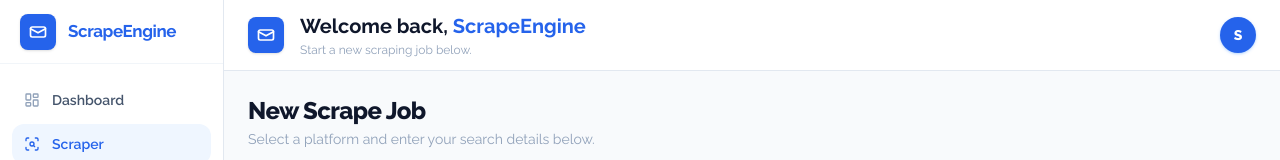
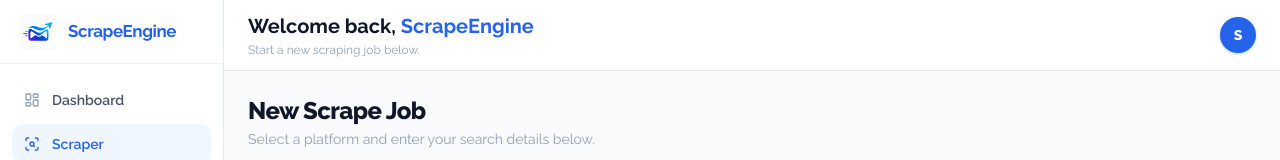
Before and after one commit to sndshx/Email-Scraping-, a Next.js app: page /scrape in a window 1280 px wide. Shown: the top 160 px of the page. Built offline with nearby package versions, Linux system fonts and the light colour scheme; no server answers.

Commit message:
fixed logo in dashboard

```diff
--- a/src/app/component/sidebar.tsx
+++ b/src/app/component/sidebar.tsx
@@ -1,7 +1,8 @@
 "use client";
+
 import Link from "next/link";
 import { usePathname } from "next/navigation";
-import { useEffect, useState } from "react";
+import Image from "next/image";
 import {
   LayoutDashboard,
   ScanSearch,
@@ -9,7 +10,6 @@
   History,
   LogOut,
   Zap,
-  CheckCircle2,
 } from "lucide-react";
 
 const navItems = [
@@ -21,33 +21,18 @@
 
 export default function Sidebar() {
   const pathname = usePathname();
-  const [planType, setPlanType] = useState<string>("Free");
-  const [isActive, setIsActive] = useState(false);
-  const [loading, setLoading] = useState(true); // ← add this
-
-  useEffect(() => {
-    fetch("/api/user-subscription")
-      .then((res) => res.json())
-      .then((data) => {
-        setPlanType(data.planType || "Free");
-        setIsActive(data.isActive || false);
-      })
-      .catch(() => {})
-      .finally(() => setLoading(false)); // ← add this
-  }, []);
-
-  const isPaid = isActive && planType.toLowerCase() !== "free";
 
   return (
     <aside className="hidden md:flex w-56 min-h-screen bg-white border-r border-slate-200 flex-col sticky top-0 h-screen">
       {/* Logo */}
       <div className="flex items-center gap-3 h-16 px-5 border-b border-slate-100">
-        <div className="w-9 h-9 rounded-lg bg-[#2563EB] flex items-center justify-center flex-shrink-0 shadow-sm">
-          <svg width="20" height="20" viewBox="0 0 24 24" fill="none">
-            <rect x="3" y="6" width="18" height="12" rx="2" stroke="white" strokeWidth="2" fill="none" />
-            <path d="M3 8L12 13L21 8" stroke="white" strokeWidth="2" strokeLinecap="round" strokeLinejoin="round" />
-          </svg>
-        </div>
+        <Image
+          src="/logo.png"
+          alt="ScrapeEngine logo"
+          width={36}
+          height={36}
+          className="object-contain flex-shrink-0"
+        />
         <span className="text-[17px] font-bold tracking-tight text-[#2563EB]">ScrapeEngine</span>
       </div>
 
@@ -65,24 +50,19 @@
                   : "text-slate-600 hover:bg-slate-50 hover:text-slate-900"
               }`}
             >
-              <item.icon className={`w-4 h-4 flex-shrink-0 ${active ? "text-[#2563EB]" : "text-slate-400"}`} />
+              <item.icon
+                className={`w-4 h-4 flex-shrink-0 ${
+                  active ? "text-[#2563EB]" : "text-slate-400"
+                }`}
+              />
               {item.label}
             </Link>
           );
         })}
       </nav>
 
-      {/* Upgrade / Current Plan Button */}
+      {/* Upgrade to Pro */}
       <div className="px-3 pb-2">
-        {loading ? (
-          // ← neutral skeleton while API is loading — no flicker
-          <div className="w-full h-10 rounded-xl bg-slate-100 animate-pulse" />
-        ) : isPaid ? (
-          <div className="w-full flex items-center gap-3 px-3 py-2.5 rounded-xl text-sm font-semibold bg-emerald-50 text-emerald-700 border border-emerald-200">
-            <CheckCircle2 className="w-4 h-4 flex-shrink-0" />
-            {planType} Plan
-          </div>
-        ) : (
         <Link
           href="/pricing"
           className="w-full flex items-center gap-3 px-3 py-2.5 rounded-xl text-sm font-semibold bg-blue-600 text-white hover:bg-blue-700 transition-all"
@@ -90,7 +70,6 @@
           <Zap className="w-4 h-4 flex-shrink-0" />
           Upgrade to Pro
         </Link>
-        )}
       </div>
 
       {/* Sign Out */}
--- a/src/app/results/page.tsx
+++ b/src/app/results/page.tsx
@@ -165,19 +165,11 @@
 
         {/* Top Header */}
         <header className="sticky top-0 z-20 bg-white border-b border-slate-200 px-4 md:px-6 py-3 flex items-center justify-between">
-          <div className="flex items-center gap-4">
-            <div className="w-9 h-9 rounded-lg bg-[#2563EB] flex items-center justify-center flex-shrink-0 shadow-sm">
-              <svg width="20" height="20" viewBox="0 0 24 24" fill="none" xmlns="http://www.w3.org/2000/svg">
-                <rect x="3" y="6" width="18" height="12" rx="2" stroke="white" strokeWidth="2" fill="none" />
-                <path d="M3 8L12 13L21 8" stroke="white" strokeWidth="2" strokeLinecap="round" strokeLinejoin="round" />
-              </svg>
-            </div>
-            <div>
-              <h1 className="text-xl font-bold text-slate-900">
-                Welcome back, <span className="text-[#2563EB]">ScrapeEngine</span>
-              </h1>
-              <p className="text-xs text-slate-400 mt-0.5">View and manage your scraped results.</p>
-            </div>
+          <div>
+            <h1 className="text-xl font-bold text-slate-900">
+              Welcome back, <span className="text-[#2563EB]">ScrapeEngine</span>
+            </h1>
+            <p className="text-xs text-slate-400 mt-0.5">View and manage your scraped results.</p>
           </div>
           <div className="flex items-center gap-3">
             <div className="w-9 h-9 rounded-full bg-[#2563EB] flex items-center justify-center cursor-pointer hover:bg-blue-700 transition-colors shadow-sm shadow-blue-200">
--- a/src/app/scrape/page.tsx
+++ b/src/app/scrape/page.tsx
@@ -1,6 +1,7 @@
 "use client";
 
 import { useState } from "react";
+import { useRouter } from "next/navigation";
 import {
   Search,
   Play,
@@ -11,24 +12,13 @@
 import Sidebar from "@/app/component/sidebar";
 
 const SCRAPERS = [
-  {
-    id: "linkedin",
-    label: "LinkedIn",
-    color: "bg-blue-50 text-blue-700 border-blue-200",
-  },
-  {
-    id: "google_maps",
-    label: "Google Maps",
-    color: "bg-green-50 text-green-700 border-green-200",
-  },
-  {
-    id: "apollo",
-    label: "Apollo.io",
-    color: "bg-violet-50 text-violet-700 border-violet-200",
-  },
+  { id: "linkedin", label: "LinkedIn", color: "bg-blue-50 text-blue-700 border-blue-200" },
+  { id: "google_maps", label: "Google Maps", color: "bg-green-50 text-green-700 border-green-200" },
+  { id: "apollo", label: "Apollo.io", color: "bg-violet-50 text-violet-700 border-violet-200" },
 ];
 
 export default function ScrapePage() {
+  const router = useRouter();
   const [selectedScraper, setSelectedScraper] = useState("");
   const [keyword, setKeyword] = useState("");
   const [industry, setIndustry] = useState("");
@@ -65,6 +55,12 @@
 
       const data = await res.json();
 
+      // ── Auto redirect to pricing if limit reached ──────────────────────
+      if (res.status === 403 && data.error === "LIMIT_REACHED") {
+        router.push(data.upgradeUrl || "/pricing");
+        return;
+      }
+
       if (!res.ok) throw new Error(data.error || "Scraping failed");
 
       setResult({
@@ -72,6 +68,11 @@
         message: "Scraping completed!",
         count: data.count,
       });
+
+      // If this scrape pushed user to the limit, redirect after 1.5s
+      if (data.usage?.isLimitReached) {
+        setTimeout(() => router.push("/pricing"), 1500);
+      }
     } catch (err: any) {
       setResult({
         success: false,
@@ -87,15 +88,8 @@
       <Sidebar />
 
       <div className="flex-1 overflow-auto flex flex-col">
-        {/* Header */}
+        {/* Header — envelope icon removed */}
         <header className="sticky top-0 z-20 bg-white border-b border-slate-200 px-4 md:px-6 py-3 flex items-center justify-between">
-          <div className="flex items-center gap-4">
-            <div className="w-9 h-9 rounded-lg bg-[#2563EB] flex items-center justify-center flex-shrink-0 shadow-sm">
-              <svg width="20" height="20" viewBox="0 0 24 24" fill="none" xmlns="http://www.w3.org/2000/svg">
-                <rect x="3" y="6" width="18" height="12" rx="2" stroke="white" strokeWidth="2" fill="none" />
-                <path d="M3 8L12 13L21 8" stroke="white" strokeWidth="2" strokeLinecap="round" strokeLinejoin="round" />
-              </svg>
-            </div>
           <div>
             <h1 className="text-xl font-bold text-slate-900">
               Welcome back, <span className="text-[#2563EB]">ScrapeEngine</span>
@@ -103,7 +97,6 @@
             <p className="text-xs text-slate-400 mt-0.5">
               Start a new scraping job below.
             </p>
-            </div>
           </div>
           <div className="w-9 h-9 rounded-full bg-[#2563EB] flex items-center justify-center cursor-pointer hover:bg-blue-700 transition-colors shadow-sm shadow-blue-200">
             <span className="text-white text-sm font-extrabold leading-none select-none">S</span>
```
Lines whose indentation alone changed are shown as unchanged.
